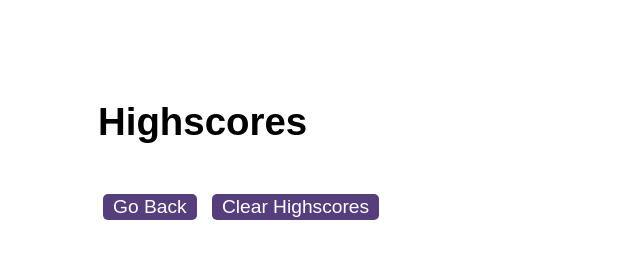
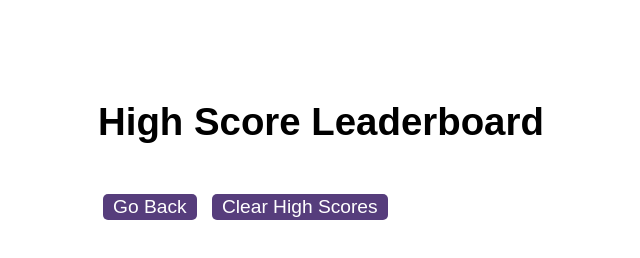
Before and after one commit to CcMong/javascript-code-quiz, a plain HTML site: page highscores.html in a window 1280 px wide. Shown: the whole page, without its empty margins (242-882 px from the left). Drawn offline with Linux system fonts and the light colour scheme.

Commit message:
Minor modifications within the highscores.html file to title and other text.

```diff
--- a/assets/js/logic.js
+++ b/assets/js/logic.js
@@ -247,4 +247,4 @@ submitButtonEl.addEventListener("click", function(event) {
 
     window.location.href = "highscores.html";
 
-})
+});
--- a/highscores.html
+++ b/highscores.html
@@ -4,18 +4,18 @@
     <meta charset="UTF-8" />
     <meta name="viewport" content="width=device-width, initial-scale=1.0" />
     <meta http-equiv="X-UA-Compatible" content="ie=edge" />
-    <title>Highscores</title>
+    <title>High Scores</title>
 
     <link rel="stylesheet" href="./assets/css/styles.css" />
   </head>
 
   <body>
     <div class="wrapper">
-      <h1>Highscores</h1>
+      <h1>High Score Leaderboard</h1>
       <ol id="highscores"></ol>
 
       <a href="index.html"><button>Go Back</button></a>
-      <button id="clear">Clear Highscores</button>
+      <button id="clear">Clear High Scores</button>
     </div>
 
     <script src="./assets/js/scores.js"></script>
```
